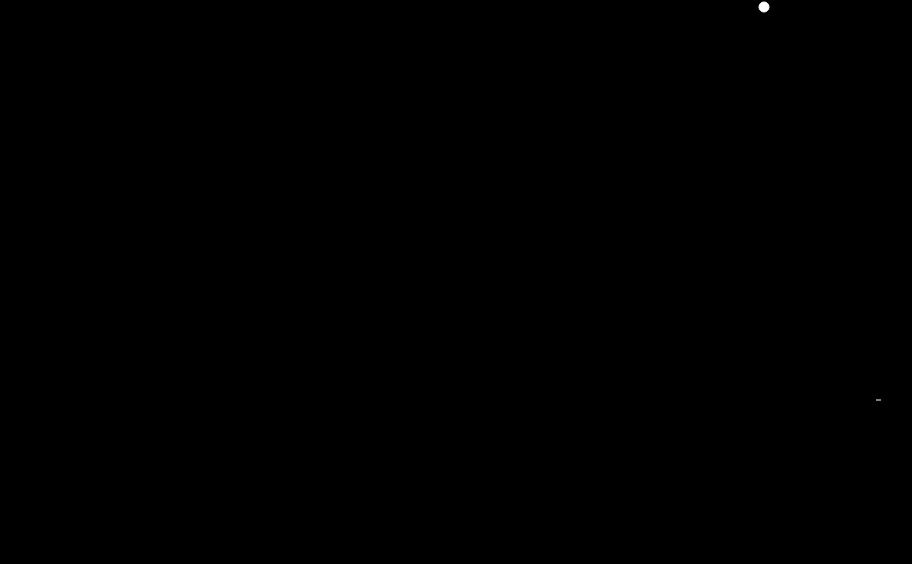
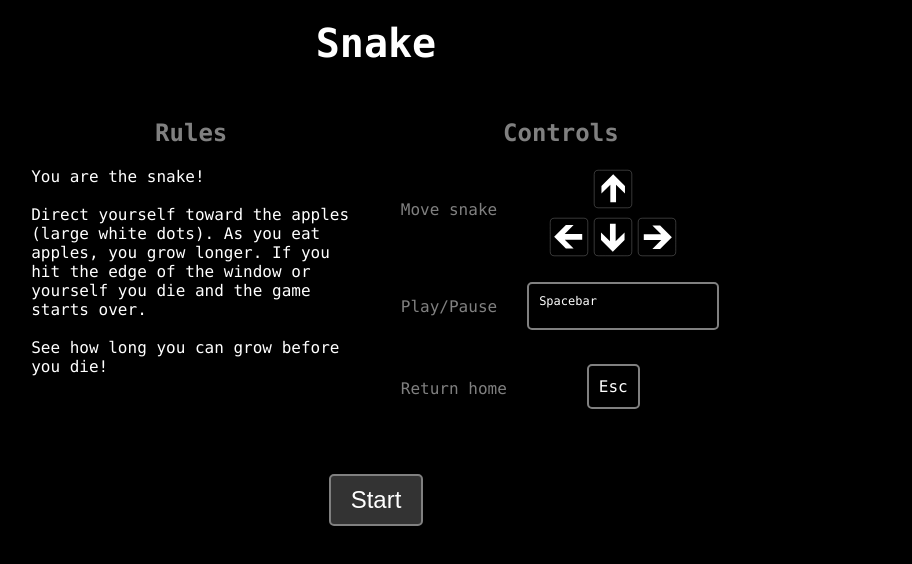
Before and after one commit to herstand/snake, a plain HTML site: page index.html in a window 1280 px wide. Shown: the whole page, without its empty margins (264-1176 px from the left). Drawn offline with Linux system fonts and the light colour scheme.

Commit message:
Add homepage instructions screen

```diff
--- a/SnakeGame.css
+++ b/SnakeGame.css
@@ -1,6 +1,120 @@
+* {
+  box-sizing:border-box;
+}
+html, body, main {
+  margin:0;
+  padding:0;
+}
+body {
+  background:black;
+  padding-bottom:20px;
+}
+.templates {
+  display:none;
+}
+.homepage {
+  font-family: "Monaco", "Courier", "Courier New";
+  color:white;
+  text-align:center;
+  margin:0;
+}
+.homepage h1 {
+  font-size:40px;
+  margin-top:0;
+  padding-top:20px;
+}
+.homepage h2 {
+  font-size:24px;
+  color:grey;
+  text-align:center;
+}
+.homepage .rules, .homepage .controls {
+  margin-left:20px;
+  margin-right:20px;
+  text-align:left;
+  width:320px;
+  display:inline-block;
+  vertical-align:top;
+}
+.homepage .controls aside.arrows {
+  display:inline-block;
+  vertical-align:top;
+  margin-right:50px;
+  padding-top:33px;
+  color:grey;
+}
+.homepage .controls section.arrows {
+  display:inline-block;
+  position:relative;
+  vertical-align:bottom;
+  text-align:center;
+}
+.homepage .controls .arrow {
+  width:40px;
+  height:40px;
+  margin:2px;
+}
+.homepage .controls aside.spacebar {
+  display:inline-block;
+  vertical-align:top;
+  margin-right:30px;
+  padding-top:15px;
+  color:grey;
+}
+.homepage .controls span.spacebar {
+  vertical-align:bottom;
+  border:2px solid grey;
+  border-radius:5px;
+  position:relative;
+  display:inline-block;
+  padding:10px 120px 20px 10px;
+  margin-bottom:15px;
+  font-size:12px;
+}
+.homepage .controls aside.escape {
+  color:grey;
+  display:inline-block;
+  margin-right:80px;
+  vertical-align:top;
+  padding-top:15px;
+}
+.homepage .controls span.escape {
+  vertical-align:bottom;
+  border:2px solid grey;
+  border-radius:5px;
+  position:relative;
+  display:inline-block;
+  padding:11px 10px;
+  font-size:16px;
+  margin-bottom:15px;
+}
+.homepage .start {
+  background:black;
+  color:white;
+  padding:10px 20px;
+  font-size:24px;
+  border:2px solid grey;
+  border-radius:5px;
+  margin-top:50px;
+  background:#333333;
+}
+.homepage .start:hover {
+  background:#555555;
+  cursor:pointer;
+}
+.homepage .start:active {
+  background:#999999;
+}
+.arrow.right {
+  transform:rotate(90deg);
+}
+.arrow.down {
+  transform:rotate(180deg);
+}
+.arrow.left {
+  transform:rotate(-90deg);
+}
 #snake {
-  width:100%;
-  height:100%;
   position:absolute;
   left:0;
   top:0;
--- a/SnakeGame.js
+++ b/SnakeGame.js
@@ -187,7 +187,13 @@
       }
     };
 
-    function initializeGame() {
+    function initialize() {
+      if (!document.querySelector("main").classList.contains("game")) {
+        document.querySelector("main").classList.add("game");
+        document.querySelector("main").appendChild(
+          document.querySelector(".templates #snake")
+        );
+      }
       canvas.width = window.innerWidth;
       canvas.height = window.innerHeight;
       start = {
@@ -223,7 +229,7 @@
       return Math.abs(loc2.x - loc1.x) + Math.abs(loc2.y - loc1.y);
     }
 
-    function togglePlayPause () {
+    function togglePlayPause() {
       if (gameIsOn) {
         window.clearInterval(gameOn);
         gameIsOn = false;
@@ -233,12 +239,24 @@
       }
     }
 
+    function exitGame() {
+      gameIsOn = false;
+      window.clearInterval(gameOn);
+      window.removeEventListener("keydown", catchUserEvents);
+      document.querySelector("main").classList.remove("game");
+      document.querySelector(".templates").appendChild(
+        document.querySelector("#snake")
+      );
+      window.SnakeGame.homepage.initialize();
+    }
+
+
     function endGame() {
       gameIsOn = false;
       window.clearInterval(gameOn);
       window.removeEventListener("keydown", catchUserEvents);
       alert("Game over");
-      initializeGame();
+      initialize();
     }
 
     /*
@@ -265,6 +283,8 @@
       // Spacebar pauses game
       } else if (e.keyCode === 32 || e.which === 32) {
         togglePlayPause();
+      } else if (e.keyCode === 27 || e.which === 27) {
+        exitGame();
       }
     }
 
@@ -309,8 +329,14 @@
     }
 
     return {
-      "initializeGame" : initializeGame
+      "initialize" : initialize
     }
   }
-  SnakeGame().initializeGame();
+  if (window.SnakeGame === undefined) {
+    window.SnakeGame = {
+      "player" : SnakeGame()
+    };
+  } else {
+    window.SnakeGame.player = SnakeGame();
+  }
 }());
--- /dev/null
+++ b/SnakeGameHomepage.js
@@ -0,0 +1,52 @@
+(function(){
+  function SnakeGameHomepage() {
+
+    function initialize() {
+      drawHomepage();
+      window.addEventListener("keydown", catchUserEvents);
+      document.querySelector(".homepage .start").addEventListener("click", startGame);
+    }
+
+    function catchUserEvents(e) {
+      if (
+        (e.keyCode === 13 || e.which === 13) // Return
+        ||
+        (e.keyCode === 32 || e.which === 32) // Spacebar
+      ) {
+        startGame();
+      }
+    }
+
+    function drawHomepage() {
+      var main = document.querySelector("main");
+      main.classList.add("homepage");
+      main.appendChild(document.querySelector(".templates .homepageLayout"));
+    }
+
+    function hideHomepage() {
+      document.querySelector(".templates").appendChild(
+        document.querySelector(".homepageLayout")
+      );
+      document.querySelector("main").classList.remove("homepage");
+    }
+
+    function startGame() {
+      window.removeEventListener("keydown", catchUserEvents);
+      document.querySelector(".homepage .start").removeEventListener("click", startGame);
+      hideHomepage();
+      window.SnakeGame.player.initialize();
+    }
+
+    return {
+      "initialize" : initialize
+    }
+  }
+  if (window.SnakeGame === undefined) {
+    window.SnakeGame = {
+      "homepage" : SnakeGameHomepage()
+    };
+  } else {
+    window.SnakeGame.homepage = SnakeGameHomepage();
+  }
+  window.SnakeGame.homepage.initialize();
+}());
--- a/index.html
+++ b/index.html
@@ -4,14 +4,51 @@
 <link href="SnakeGame.css" rel="stylesheet">
 </head>
 <body>
-
+<main>
+</main>
+<div class="templates">
+<section class="homepageLayout">
+  <h1>Snake</h1>
+  <article class="rules">
+  <h2>Rules</h2>
+  <p>You are the snake!<br /><br />Direct yourself toward the apples (large white dots). As you eat apples, you grow longer. If you hit the edge of the window or yourself you die and the game starts over.<br /><br />See how long you can grow before you die!</p>
+  </article>
+  <article class="controls"><!--
+    --><h2>Controls</h2><!--
+    --><aside class="arrows"><!--
+    -->Move snake<!--
+    --></aside><!--
+    --><section class="arrows"><!--
+    --><img class="up arrow" src="assets/up_arrow.svg" alt="Up arrow" /><br /><!--
+    --><img class="left arrow" src="assets/up_arrow.svg" alt="Left arrow" /><!--
+    --><img class="down arrow" src="assets/up_arrow.svg" alt="Down arrow" /><!--
+    --><img class="right arrow" src="assets/up_arrow.svg" alt="Right arrow" /><!--
+    --></section><br /><br /><!--
+    --><aside class="spacebar"><!--
+    -->Play/Pause<!--
+    --></aside><!--
+    --><span class="spacebar">Spacebar</span><br /><br /><!--
+    --><aside class="escape"><!--
+    -->Return home<!--
+    --></aside><!--
+    --><span class="escape">Esc</span><!--
+  --></article><br />
+  <button class="start">Start</button>
+</section>
 <canvas id="snake"></canvas>
-
+</div>
 <script type='text/javascript'>
 (function() {
    var script = document.createElement('script');
    script.setAttribute('src', 'SnakeGame.js');
    script.setAttribute('type', 'text/javascript');
+   script.setAttribute('async', 'true');
+   document.getElementsByTagName('head')[0].appendChild(script);
+
+   script = document.createElement('script');
+   script.setAttribute('src', 'SnakeGameHomepage.js');
+   script.setAttribute('type', 'text/javascript');
+   script.setAttribute('async', 'true');
    document.getElementsByTagName('head')[0].appendChild(script);
 }());
 </script>
```
Also changed, not shown: assets/up_arrow.svg (added).
